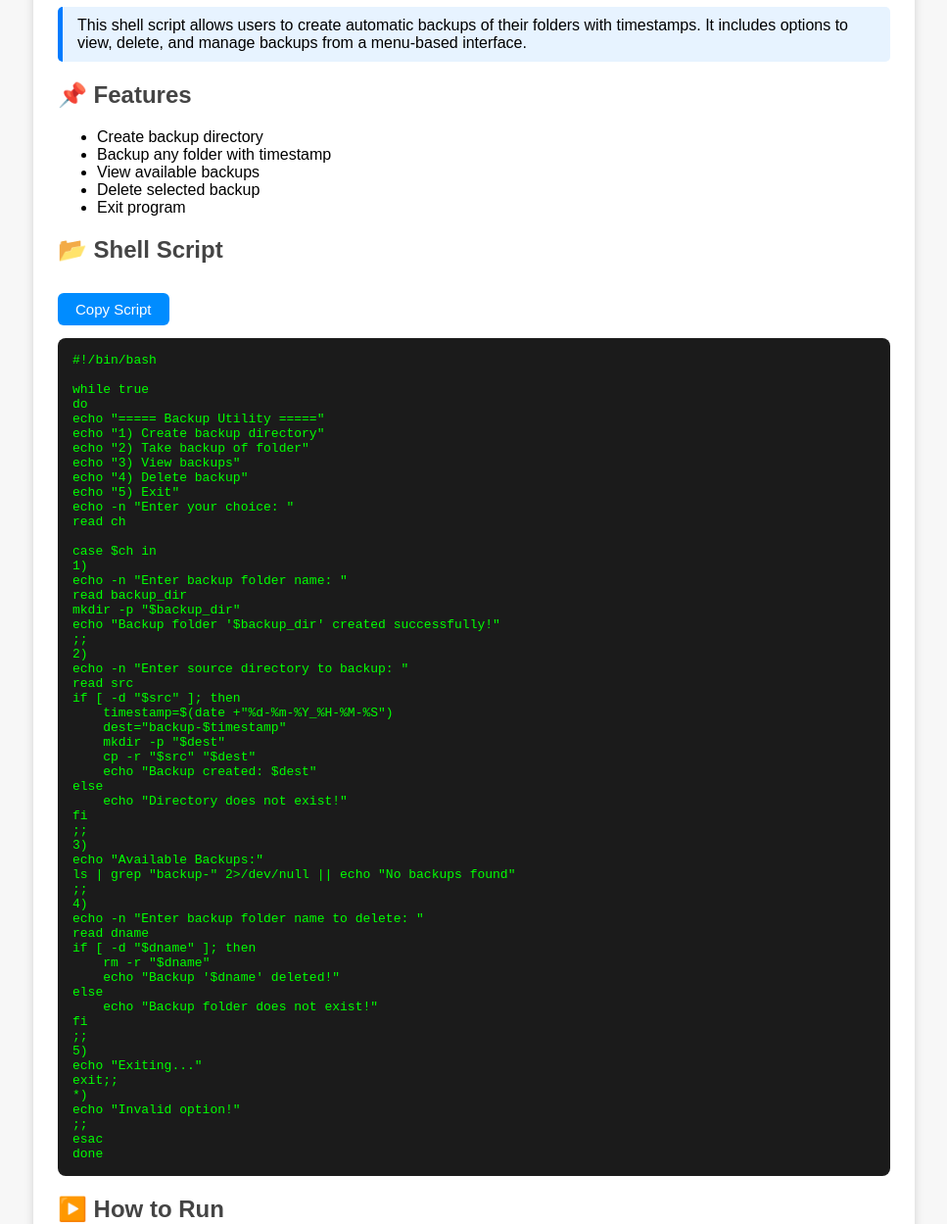
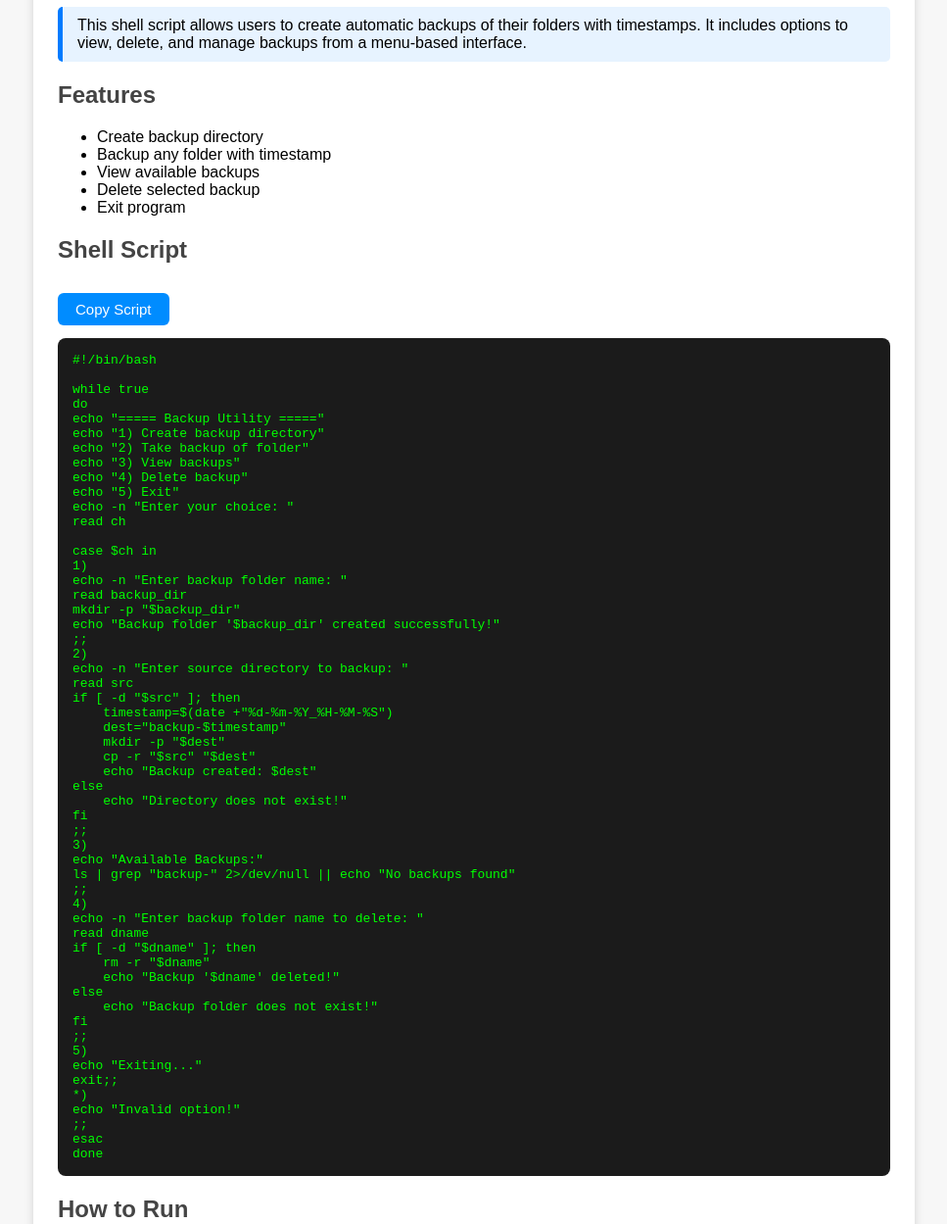
Before and after one commit to mannatttarora27/-Backup-Utility, a plain HTML site: page index.html in a window 1280 px wide. Shown: the part 114-1363 px from the top of the page at 98% size, without its empty margins (156-1123 px from the left). Drawn offline with Linux system fonts and the light colour scheme.

Commit message:
Update index.html

```diff
--- a/index.html
+++ b/index.html
@@ -67,7 +67,7 @@ This shell script allows users to create automatic backups of their folders with
 It includes options to view, delete, and manage backups from a menu-based interface.
 </div>
 
-<h2>📌 Features</h2>
+<h2> Features</h2>
 <ul>
 <li>Create backup directory</li>
 <li>Backup any folder with timestamp</li>
@@ -76,7 +76,7 @@ It includes options to view, delete, and manage backups from a menu-based interf
 <li>Exit program</li>
 </ul>
 
-<h2>📂 Shell Script</h2>
+<h2> Shell Script</h2>
 
 <button class="copy" onclick="copyCode()">Copy Script</button>
 
@@ -142,11 +142,11 @@ done
 function copyCode() {
     var code = document.getElementById("scriptBox").innerText;
     navigator.clipboard.writeText(code);
-    alert("✅ Script copied to clipboard!");
+    alert(" Script copied to clipboard!");
 }
 </script>
 
-<h2>▶️ How to Run</h2>
+<h2> How to Run</h2>
 <pre>
 chmod +x backup.sh
 ./backup.sh
```
